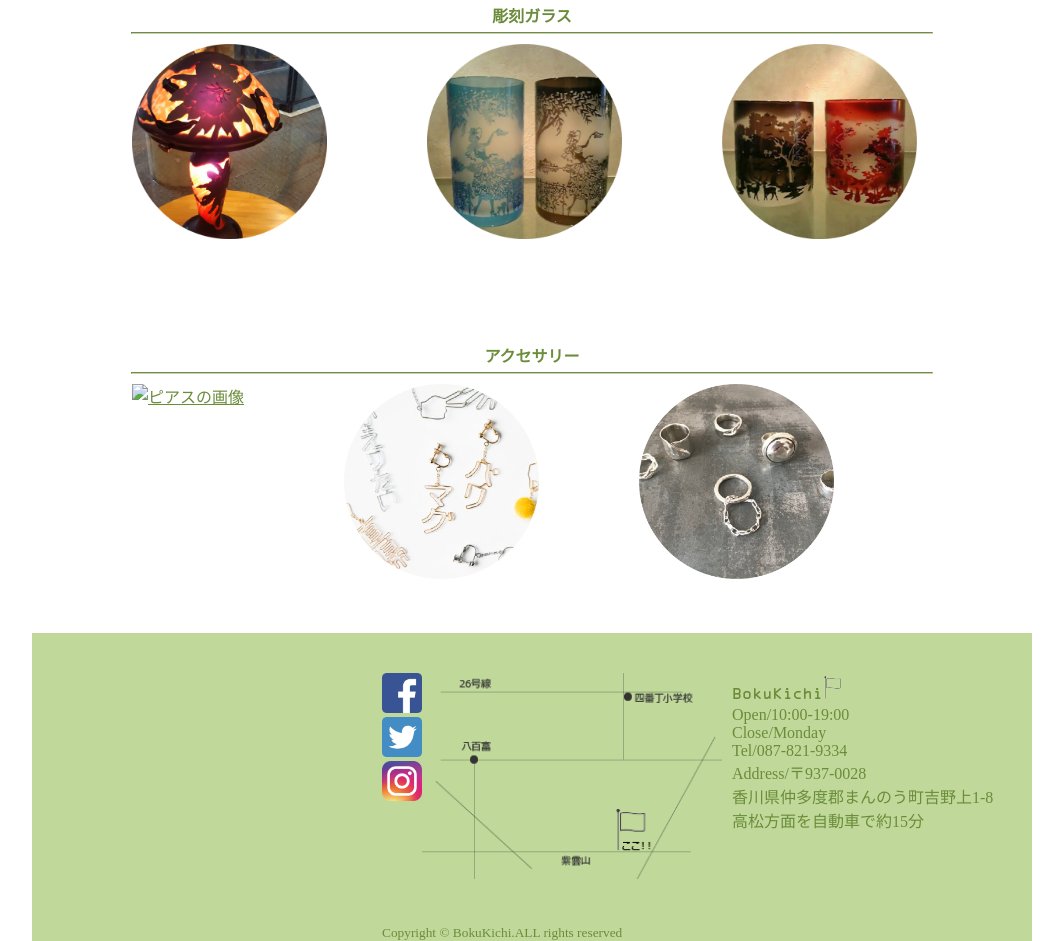
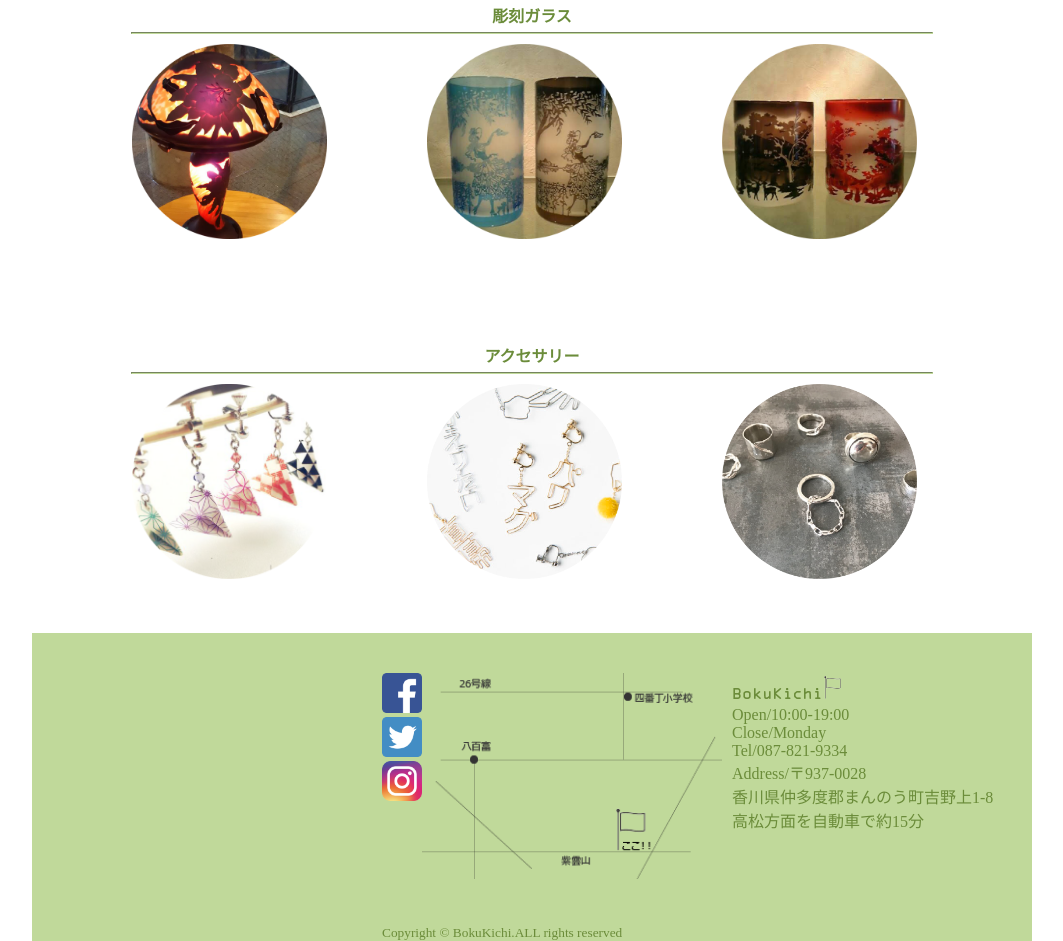
Before and after one commit to portfolio-bokukichi/msmokw, a plain HTML site: page art.html in a window 1280 px wide. Shown: the part 650-1591 px from the top of the page, without its empty margins (108-1171 px from the left). Drawn offline with Linux system fonts and the light colour scheme; files whose address does not match are found by name.

Commit message:
Update art.html

```diff
--- a/art.html
+++ b/art.html
@@ -38,7 +38,7 @@
 					<h4>アクセサリー</h4>
 					<hr>
 					<ul class="clearfix">
-						<li><img src="img/1000w/kami.png" alt="ピアスの画像"></li>
+						<li><img src="https://github.com/portfolio-bokukichi/msmokw/blob/main/1000w/kami.png?raw=true" alt="ピアスの画像"></li>
 						<li><img src="img/1000w/mag.png" alt="イヤリングの画像"></li>
 						<li><img src="img/1000w/ring.png" alt="リングの画像"></li>
 					</ul>
```
